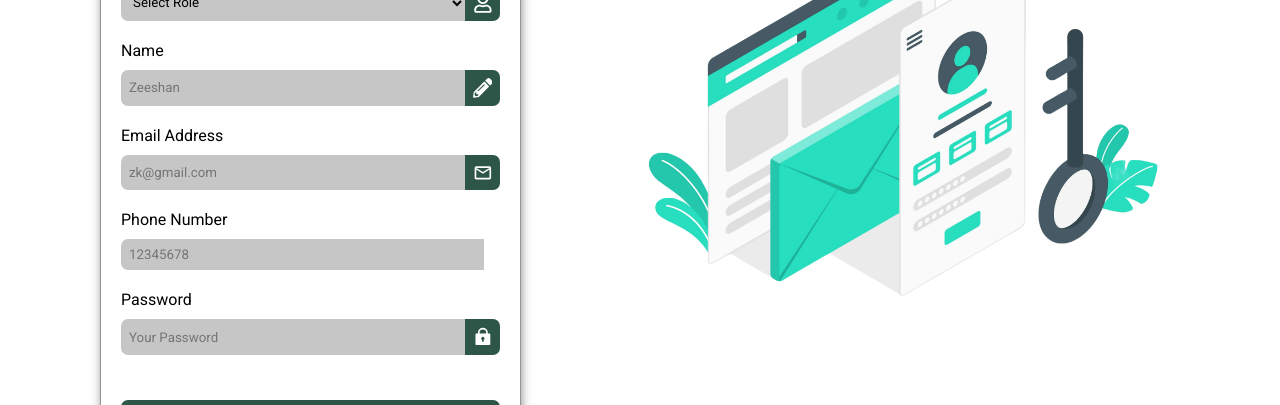
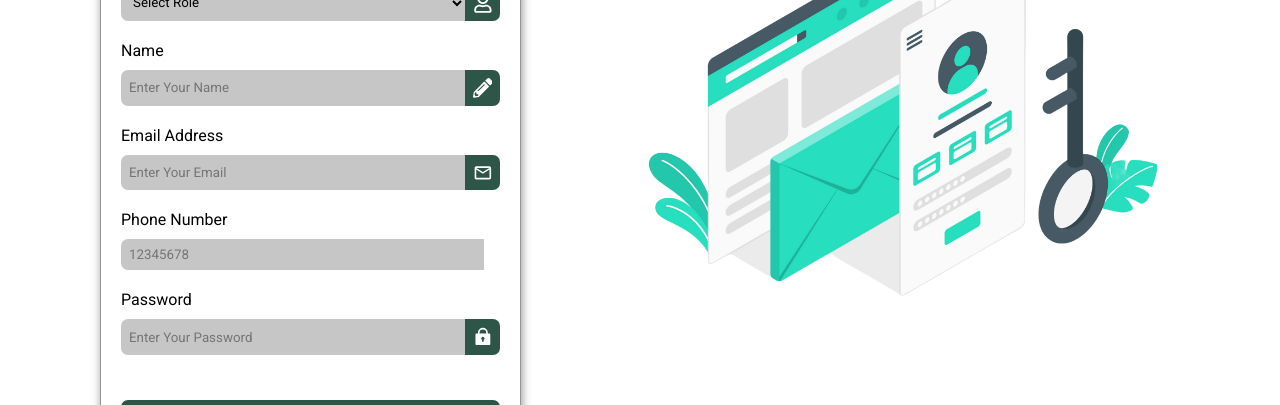
Before and after one commit to 006Darsh/JobPortal, a React (Vite) app in the folder frontend/: page /register in a window 1280 px wide. Shown: the part 310-715 px from the top of the page. Built offline with nearby package versions, Linux system fonts and the light colour scheme; no server answers; some icons are missing.

Commit message:
Update Register.jsx

```diff
--- a/frontend/src/components/Auth/Register.jsx
+++ b/frontend/src/components/Auth/Register.jsx
@@ -73,7 +73,7 @@ const Register = () => {
               <div>
                 <input
                   type="text"
-                  placeholder="Zeeshan"
+                  placeholder="Enter Your Name"
                   value={name}
                   onChange={(e) => setName(e.target.value)}
                 />
@@ -85,7 +85,7 @@ const Register = () => {
               <div>
                 <input
                   type="email"
-                  placeholder="zk@gmail.com"
+                  placeholder="Enter Your Email"
                   value={email}
                   onChange={(e) => setEmail(e.target.value)}
                 />
@@ -109,7 +109,7 @@ const Register = () => {
               <div>
                 <input
                   type="password"
-                  placeholder="Your Password"
+                  placeholder="Enter Your Password"
                   value={password}
                   onChange={(e) => setPassword(e.target.value)}
                 />
```
